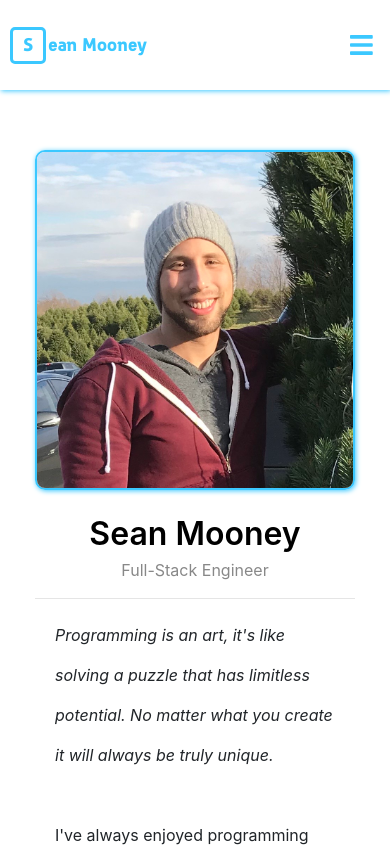
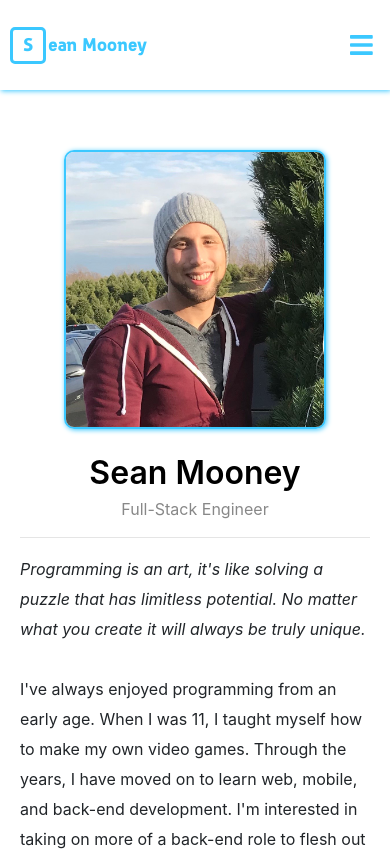
Before and after one commit to sean-mooney/Resume-Site-v2, a React (Create React App) app: page /about in a window 390 px wide. Shown: the top 851 px of the page. Built offline with nearby package versions, Linux system fonts and the light colour scheme.

Commit message:
cleaned up about page's styling, cleaned up mobile animation of burger menu

```diff
--- a/src/components/header/header.scss
+++ b/src/components/header/header.scss
@@ -187,7 +187,7 @@
         width: 100%;
         z-index: 100;
         margin-top: $header-height;
-        transition: all 0.5s linear, opacity 0.25s linear;
+        transition: all 0.5s linear, opacity 0.3s ease-in-out, max-height 0.5s ease-out, min-height 0.55s ease-out;
         background: $header1-bg;
         position: absolute;
         max-height: 0;
--- a/src/pages/about/about.js
+++ b/src/pages/about/about.js
@@ -10,10 +10,10 @@ export default class About extends React.Component {
                 <div className="content-container">
                     <Container className="about-container">
                         <Row className="about-info">
-                            <Col xs={12} sm={6} className="about-photo">
+                            <Col xs={12} lg={6} className="about-photo">
                                 <img src={me} alt="me"></img>
                             </Col>
-                            <Col xs={12} sm={6}>
+                            <Col xs={12} lg={6}>
                                 <div className="about-title">
                                     Sean Mooney
                                 </div>
--- a/src/pages/about/about.scss
+++ b/src/pages/about/about.scss
@@ -31,3 +31,27 @@
     margin: 0 20px;
     line-height: 40px;
 }
+
+@media (max-width: 768px) {
+    .about-photo {
+        text-align: center;
+        img {
+            width: 50%;
+            margin: auto;
+        }
+    }
+
+    .about-text {
+        margin: 0;
+        line-height: 30px;
+    }
+}
+
+@media (max-width: 576px) {
+    .about-container {
+        padding: 0;
+    }
+    .about-photo img{
+        width: 75%;
+    }
+}
```
